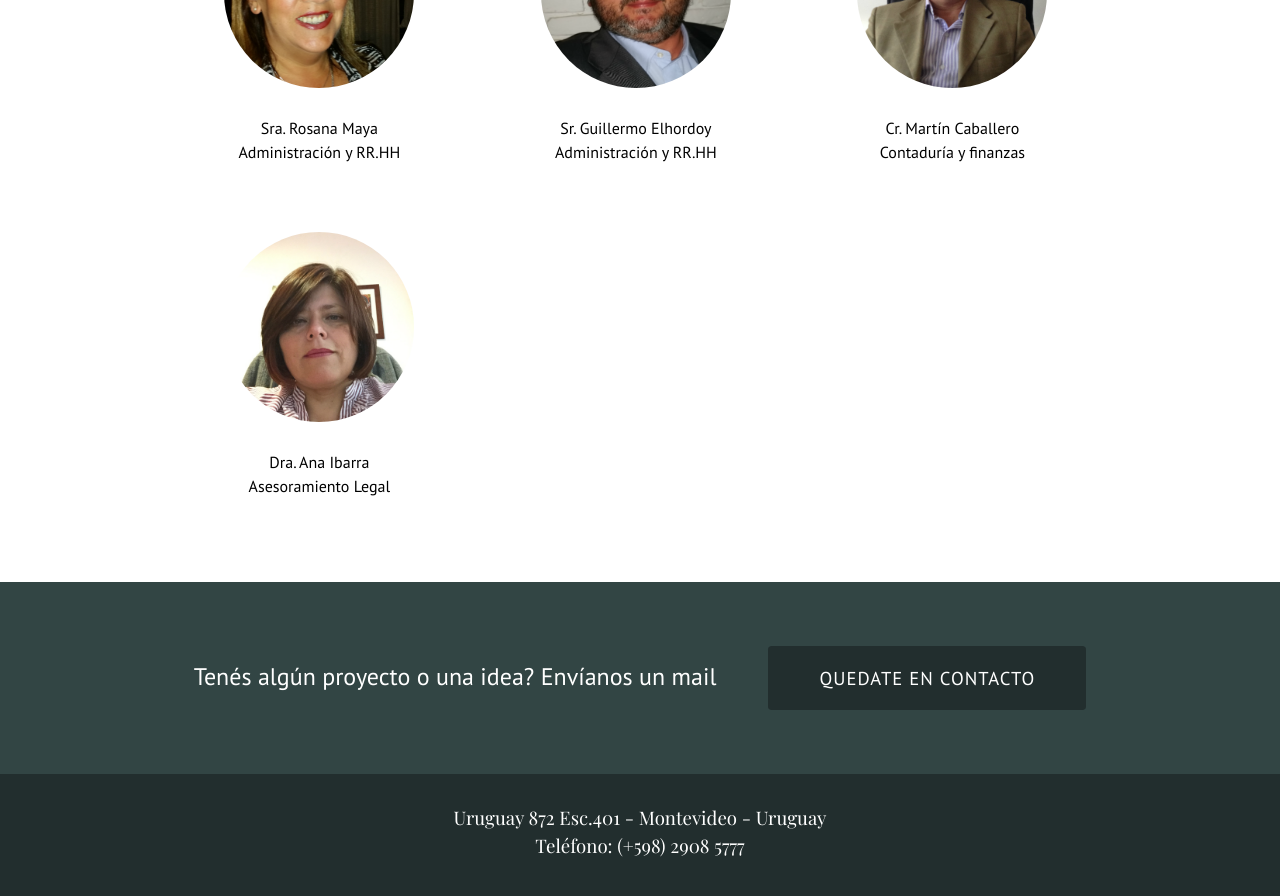
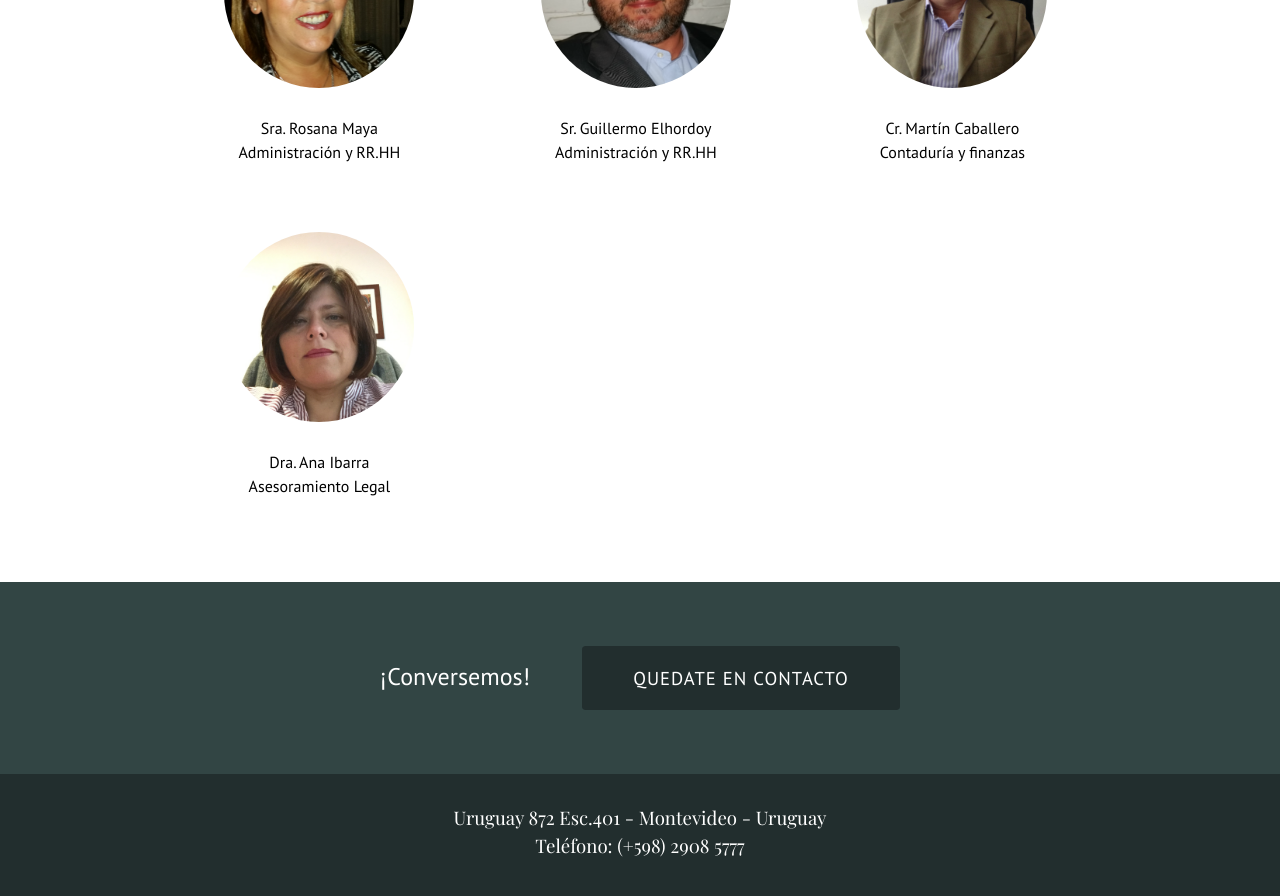
Before and after one commit to antonellaclavero/palnet, a Jekyll site: the page built from index.html, in a window 1280 px wide and 900 px high, scrolled down 3294 px. Shown: the top 896 px of the window. Built offline with Jekyll 4.4.1, drawn with Linux system fonts in a browser that asks for light colours.

Commit message:
Change footer expresion

```diff
--- a/_includes/footer.html
+++ b/_includes/footer.html
@@ -1,6 +1,6 @@
 <footer class="site-footer contact" id="contact">
     <div class="footer-one">
-      <h2>Tenés algún proyecto o una idea? Envíanos un mail</h2>
+      <h2>¡Conversemos!</h2>
       <a href class="btn"="mailto:palnetsa@gmail.com">Quedate en contacto</a>
     </div>
     <div class="footer-two">
```
